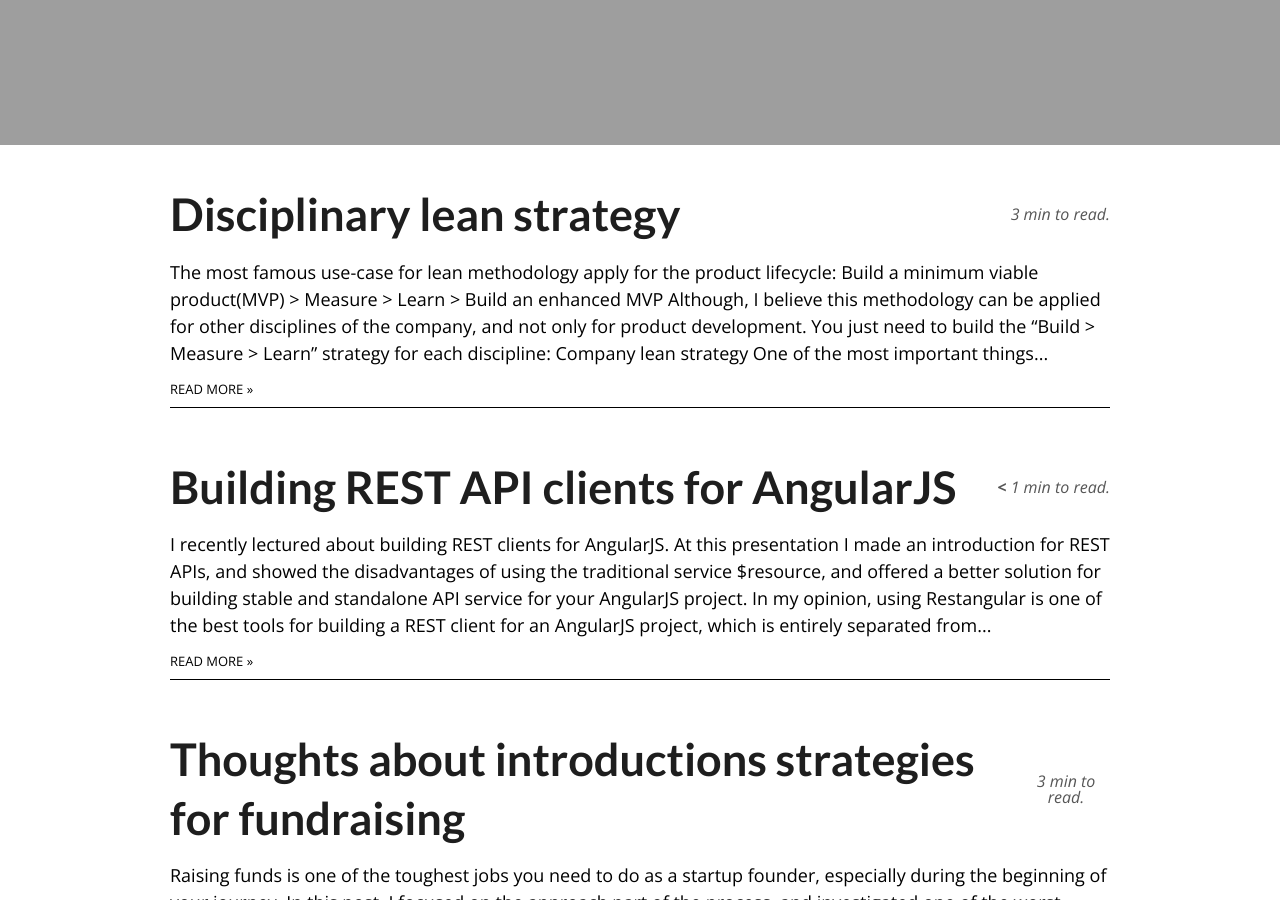
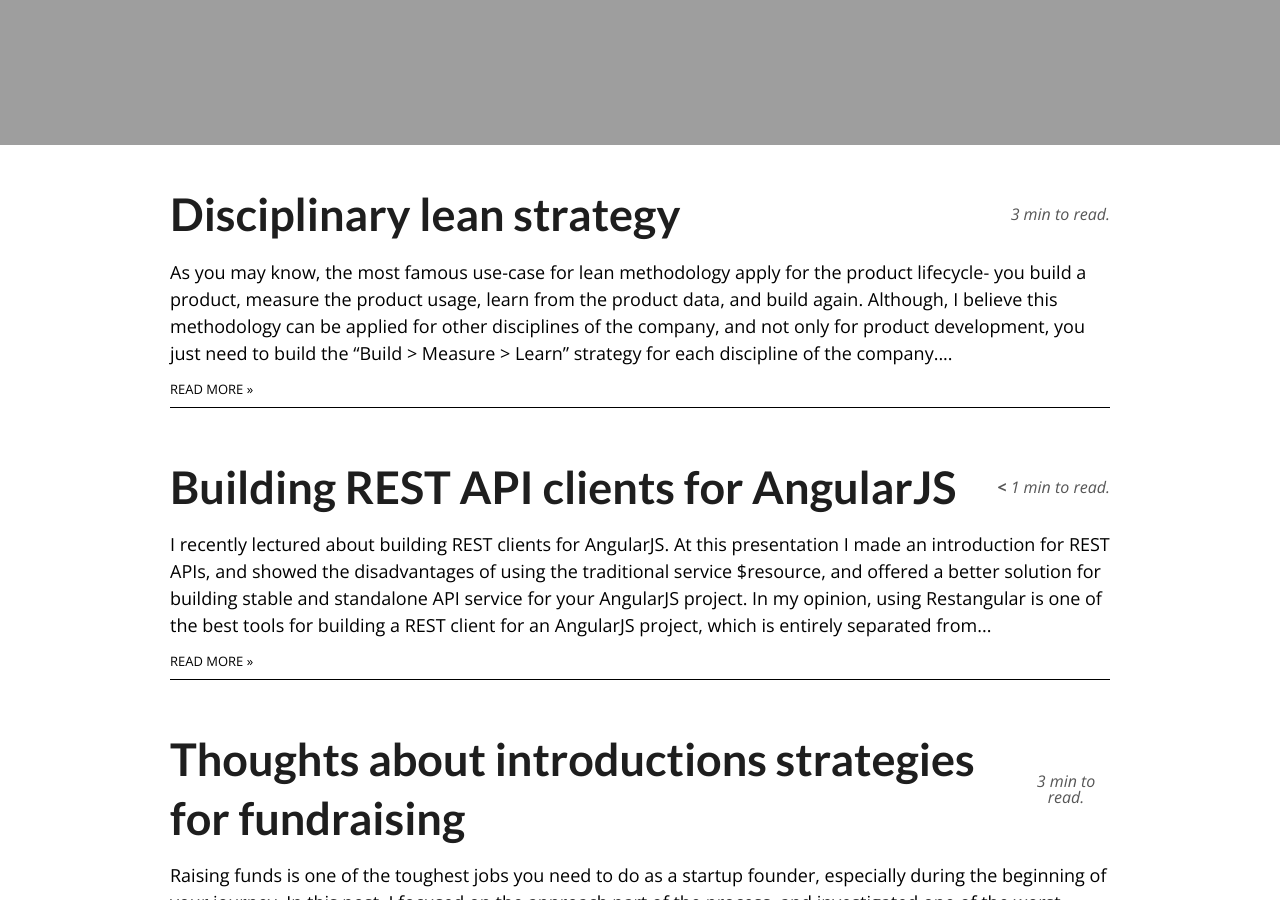
Before and after one commit to AlmogBaku/AlmogBaku.github.io, a Jekyll site: the page built from index.html, in a window 1280 px wide and 900 px high, scrolled down 485 px. Built offline with Jekyll 4.4.1, drawn with Linux system fonts in a browser that asks for light colours; Markdown is read by kramdown in place of the engine named in the settings.

Commit message:
disciplinary lean

```diff
--- a/_posts/2015-8-2-Disciplinary-lean-strategy.md
+++ b/_posts/2015-8-2-Disciplinary-lean-strategy.md
@@ -3,14 +3,17 @@ published: true
 layout: post
 title: Disciplinary lean strategy
 ---
-The most famous use-case for lean methodology apply for the _product_ lifecycle:
+As you may know, the most famous use-case for lean methodology apply for the _product_ lifecycle-
+you build a *product*, measure the *product* usage, learn from the *product* data, and build again.
+
+Although, I believe this methodology can be applied for other disciplines of the company, and not only for product development,
+you just need to build the "Build > Measure > Learn" strategy for each discipline of the company.
+In this way, I believe we can align the whole company for the biggest goal of the initiative, and to prove/disprove our
+assumptions much faster (and wast less time and money).
 
 <img src="http://www.cu-tcdc.com/wp-content/uploads/2014/07/Diagrame-031.jpg" alt="Build Measure Learn" style="max-height: 400px;" /><br />
 Build a minimum viable product(MVP) > Measure > Learn > Build an enhanced MVP
 
-
-Although, I believe this methodology can be applied for other disciplines of the company, and not only for product development.
-You just need to build the "Build > Measure > Learn" strategy for each discipline:
 
 ## Company lean strategy
 One of the most important things you *MUST* do, is building a Company-Level strategy. In my opinion- it'll be wise to plan a
```
